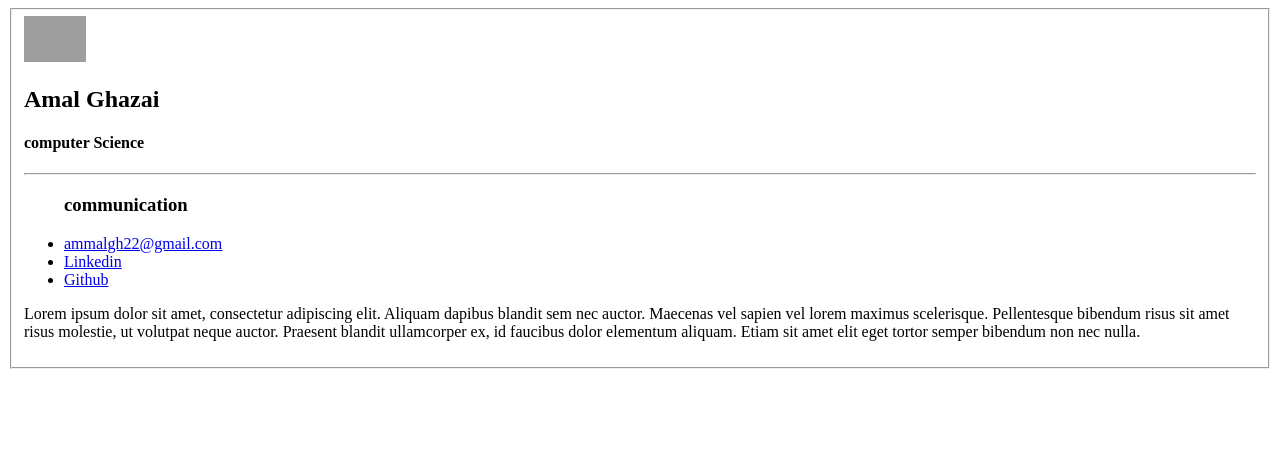
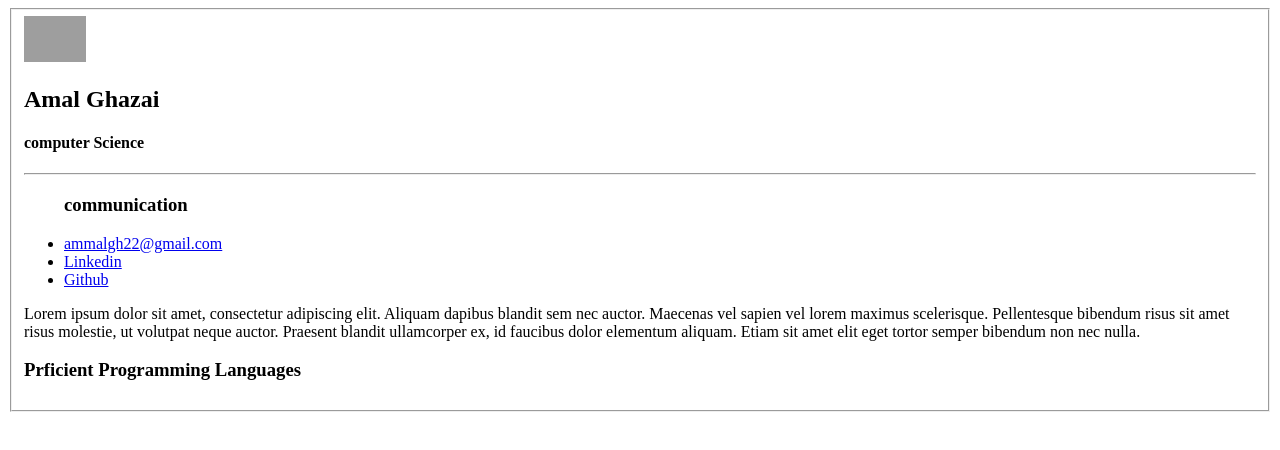
Before and after one commit to ammalgh/Lab2, a plain HTML site: page index.html in a window 1280 px wide. Drawn offline with Linux system fonts and the light colour scheme; grey boxes are pictures that could not be loaded.

Commit message:
programming

```diff
--- a/index.html
+++ b/index.html
@@ -26,7 +26,7 @@
           Praesent blandit ullamcorper ex, id faucibus dolor elementum aliquam.
           Etiam sit amet elit eget tortor semper bibendum non nec nulla.
      </p>
-
+       <h3>Prficient Programming Languages</h3>
     </fieldset>
 </body>
 </html>
```
